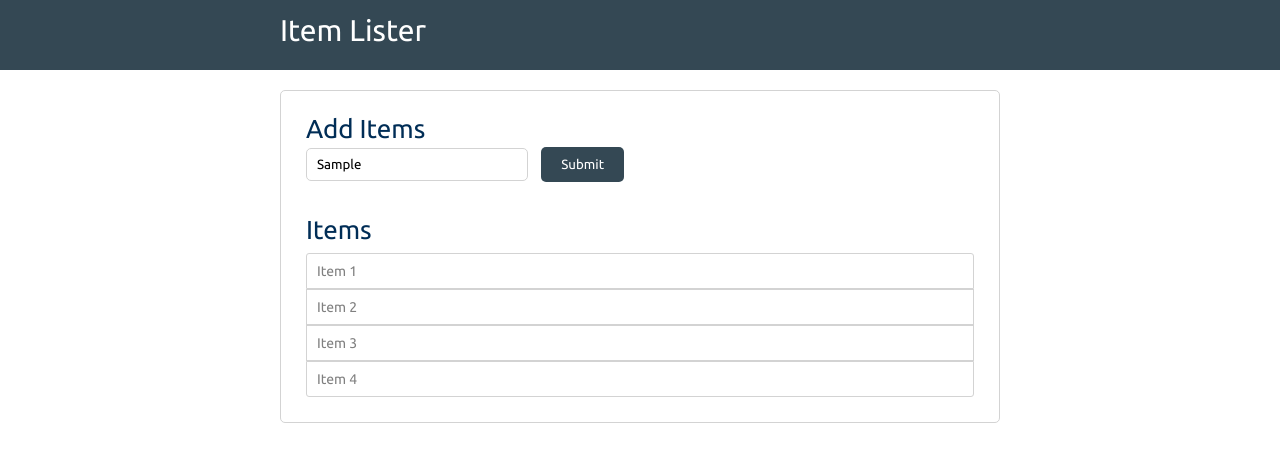
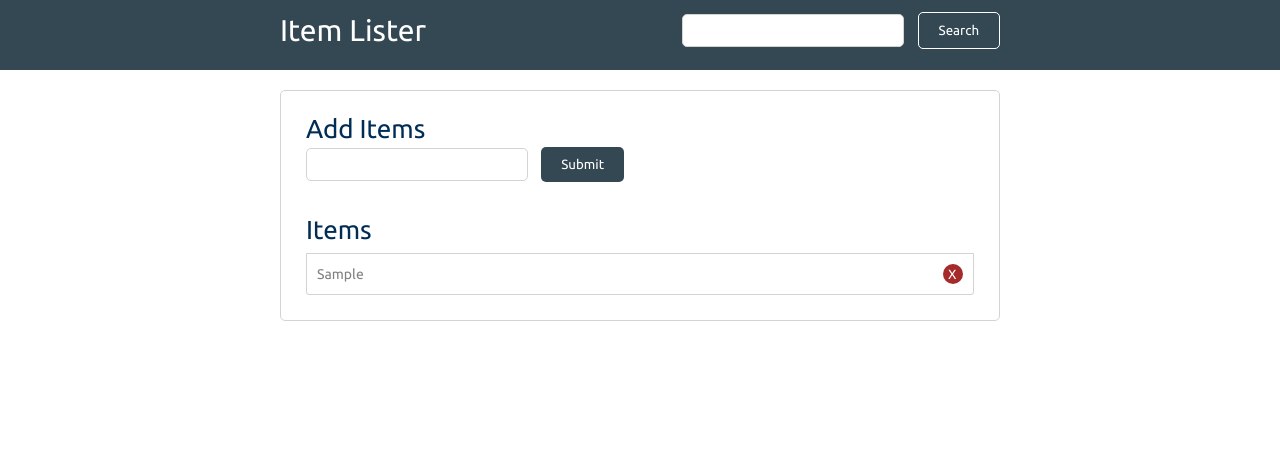
Before and after one commit to siefimov/item-lister, a plain HTML site: page index.html in a window 1280 px wide. Both pictures are taken after typing "Sample" into the empty fields and a click on the button "Submit". Drawn offline with Linux system fonts and the light colour scheme.

Commit message:
add functions: addItem, removeItem

```diff
--- a/index.html
+++ b/index.html
@@ -8,6 +8,31 @@
    <link href="https://fonts.googleapis.com/css2?family=Ubuntu:wght@300;400;700&display=swap" rel="stylesheet">
    <link rel="stylesheet" href="./css/style.css">
    <title>DOM</title>
+   <style>
+      .item-content {
+         display: flex;
+         justify-content: space-between;
+         align-items: center;
+      }
+
+      .remove-item {
+         width: 20px;
+         height: 20px;
+         padding: 5px;
+         border-radius: 50%;
+         background-color: brown;
+         display: flex;
+         align-items: center;
+      }
+      .header__block{
+         display: flex;
+         justify-content: space-between;
+      }
+
+      .search__button{
+         border: 1px solid ;
+      }
+   </style>
 </head>
 
 <body>
@@ -16,6 +41,10 @@
          <div class="header__container">
             <div class="header__block">
                <div class="header__title">Item Lister</div>
+               <div class="header__search search">
+                  <input class="search__input"></input>
+                  <button class="search__button button">Search</button>
+               </div>
             </div>
          </div>
       </header>
@@ -26,34 +55,25 @@
                   <div class="add-field">
                      <label for="" class="title">Add Items</label>
                      <div class="add-field__block">
-                        <input type="text">
-                        <button>Submit</button>
+                        <input type="text" class="input-value" value="">
+                        <button type="submit" id="submit">Submit</button>
                      </div>
                   </div>
                </div>
                <div class="container__items">
                   <div class="items-title title">Items</div>
-                  <div class="item-content">Item 1</div>
-                  <div class="item-content">Item 2</div>
-                  <div class="item-content">Item 3</div>
-                  <div class="item-content">Item 4</div>
+                  <!-- <div class="item-content">Item 1
+                     <button class="remove-item" name="name">Х</button>
+                  </div>
+                  <div class="item-content">Item 2<button class="remove-item" name="name">Х</button></div>
+                  <div class="item-content">Item 3<button class="remove-item" name="name">Х</button></div>
+                  <div class="item-content">Item 4<button class="remove-item" name="name">Х</button></div> -->
                </div>
             </div>
          </div>
-
-
       </main>
    </div>
-   <script>
-      // console.dir(document)
-      console.log(document.title);
-      document.title = "test";
-      console.log(document.body)
-      console.log(document.doctype)
-      console.log(document.all)
-      // document.all[24].textContent = "test"
-
-   </script>
+   <script src="./js/script.js"></script>
 </body>
 
 </html>
--- /dev/null
+++ b/js/script.js
@@ -0,0 +1,44 @@
+// отримуємо доступ до кнопки button
+const button = document.getElementById('submit')
+// вішаємо на кнопку слуха4 події click
+button.addEventListener('click', addItem)
+const itemsContainer = document.querySelector('.container__items')
+console.log(itemsContainer.children)
+
+// ДОДАЄМО ЕЛЕМЕНТ //
+function addItem (e) {
+  e.preventDefault()
+
+  //   отримуємо зна4ення, введене в input
+  let inputValue = document.querySelector('.input-value').value
+
+  if (inputValue != '') {
+    const newDiv = document.createElement('div')
+    newDiv.className = 'item-content'
+    newDiv.innerText = inputValue
+
+    const newButton = document.createElement('button')
+    newButton.className = 'remove-item'
+    newButton.innerText = 'Х'
+    newDiv.appendChild(newButton)
+
+    itemsContainer.appendChild(newDiv)
+    document.querySelector('.input-value').value = ''
+    document.querySelector('.input-value').focus()
+  } else {
+    return ''
+  }
+}
+
+// =================================== //
+// ======== ВИДАЛЯЄМО ЕЛЕМЕНТ ======== //
+// =================================== //
+
+// отримуємо доступ до контейнера з переліок позицій
+const removeButton = document.querySelector('.container__items')
+
+removeButton.addEventListener('click', removeItem)
+
+function removeItem (e) {
+  itemsContainer.removeChild(e.target.parentElement)
+}
```
